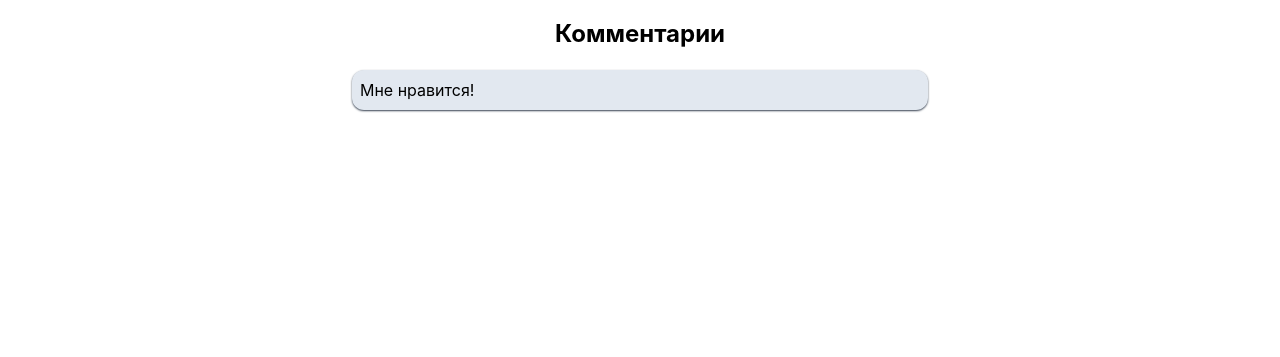
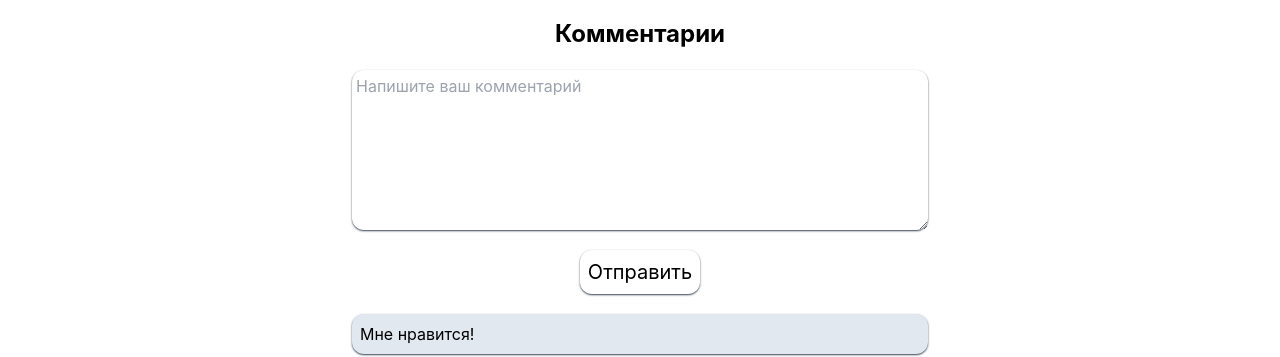
Before and after one commit to cloudbruh/trustartup-frontend, a React (Create React App) app: page /startup/1 in a window 1280 px wide. Shown: the part 242-599 px from the top of the page. Built offline with nearby package versions, Linux system fonts and the light colour scheme; no server answers.

Commit message:
Added comment posting ability

```diff
--- a/src/Startup.js
+++ b/src/Startup.js
@@ -10,17 +10,20 @@ class Startup extends React.Component {
             imageLinks: []
         },
         posts: [],
-        comments: [{author: 'Иван Петров', text: 'Мне нравится!'}]
+        comments: [{author: 'Иван Петров', text: 'Мне нравится!'}],
+        commentDraft: "",
     }
 
     constructor(props)
     {
-        super(props)
-        props.onTitleChanged(this.state.title)
-        this.state.token = window.cookie.get('token')
+        super(props);
+        props.onTitleChanged(this.state.title);
+        this.state.token = window.cookie.get('token');
 
-        this.handleLikeClick = this.handleLikeClick.bind(this)
-        this.handleFollowClick = this.handleFollowClick.bind(this)
+        this.handleLikeClick = this.handleLikeClick.bind(this);
+        this.handleFollowClick = this.handleFollowClick.bind(this);
+        this.handleCommentInput = this.handleCommentInput.bind(this);
+        this.postComment = this.postComment.bind(this);
     }
 
     componentDidMount() {
@@ -48,6 +51,10 @@ class Startup extends React.Component {
                 });
             });
 
+            this.updateComments();
+    }
+
+    updateComments() {
         fetch('/api/feed/api/startup/' + this.props.params.id + '/comments/', {
             headers: {
                 'Authorization': `Bearer ${this.state.token}`
@@ -133,6 +140,39 @@ class Startup extends React.Component {
         }
     }
 
+    handleCommentInput(event) {
+        this.setState({
+            commentDraft: event.target.value,
+        });
+    }
+
+    postComment(event) {
+        if (this.state.commentDraft == "") {
+            return;
+        }
+
+        fetch('/api/feed/api/startup/' + this.state.startup.id + '/comment', {
+            method: 'POST',
+            headers: {
+                'Authorization': `Bearer ${this.state.token}`,
+                'Content-Type': 'application/json; charset=UTF-8',
+            },
+            body: JSON.stringify({
+                repliedId: null,
+                text: this.state.commentDraft,
+            }),
+        })
+        .then(res => res.json())
+        .then((result) => {
+            this.setState({
+                comments: [...this.state.comments, result]
+            });
+        })
+        .catch((error) => {
+            alert(error);
+        });
+    }
+
     render() {
         return (
             <div>
@@ -162,6 +202,9 @@ class Startup extends React.Component {
                 </div>
                 <div className='comments mt-10'>
                     <h2 className='font-bold text-2xl text-center'>Комментарии</h2>
+                    <textarea onChange={this.handleCommentInput} className='w-full max-w-xl mx-auto my-5 p-1 h-40 rounded-xl block overflow-hidden shadow-dark shadow-sm' placeholder='Напишите ваш комментарий'></textarea>
+                    <button className='mx-auto my-5 p-2 block rounded-xl text-xl text-center bg-gray-200 shadow-dark shadow-sm hover:bg-blue hover:text-white'
+                        onClick={this.postComment}>Отправить</button>
                     {this.state.comments.map(comment => {return <CommentCard comment={comment}/>})}
                 </div>
             </div>
```
